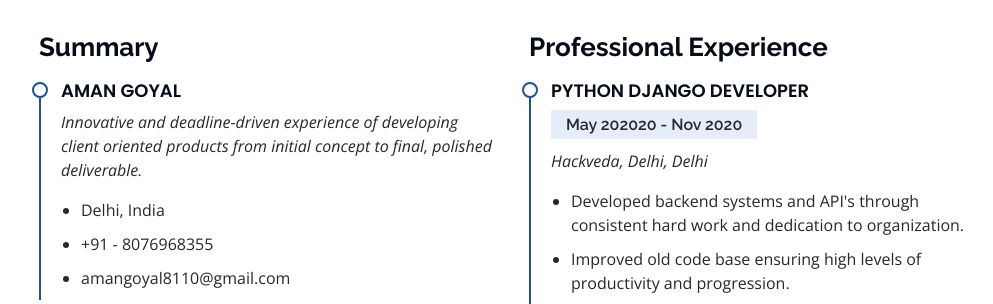
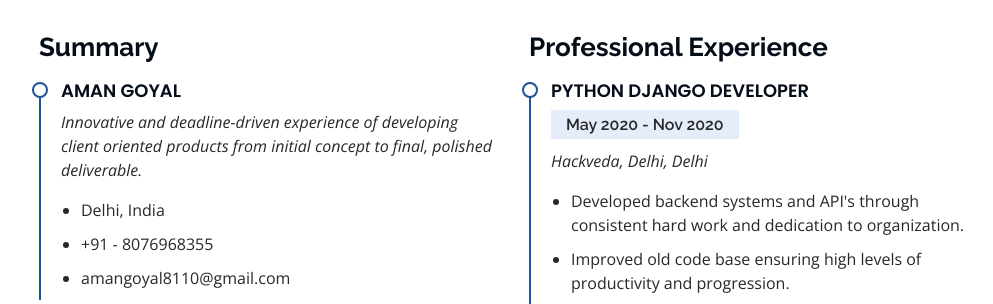
Before and after one commit to goyal-aman/portfolio, a Django app: page / in a window 1280 px wide. Shown: the part 2074-2378 px from the top of the page, without its empty margins (276-1269 px from the left). Run offline with Django 3.2, Linux system fonts and the light colour scheme; some libraries are stand-ins or nearby versions.

Commit message:
fixed typos that happend duirng fixing typos

```diff
--- a/landingpage/templates/landingpage/index.html
+++ b/landingpage/templates/landingpage/index.html
@@ -171,7 +171,7 @@
             <h3 class="resume-title">Professional Experience</h3>
             <div class="resume-item">
               <h4>Python Django Developer</h4>
-              <h5>May 202020 - Nov 2020</h5>
+              <h5>May 2020 - Nov 2020</h5>
               <p><em>Hackveda, Delhi, Delhi </em></p>
               <ul>
                 <li>Developed backend systems and API's through consistent hard work and dedication to organization.
```
